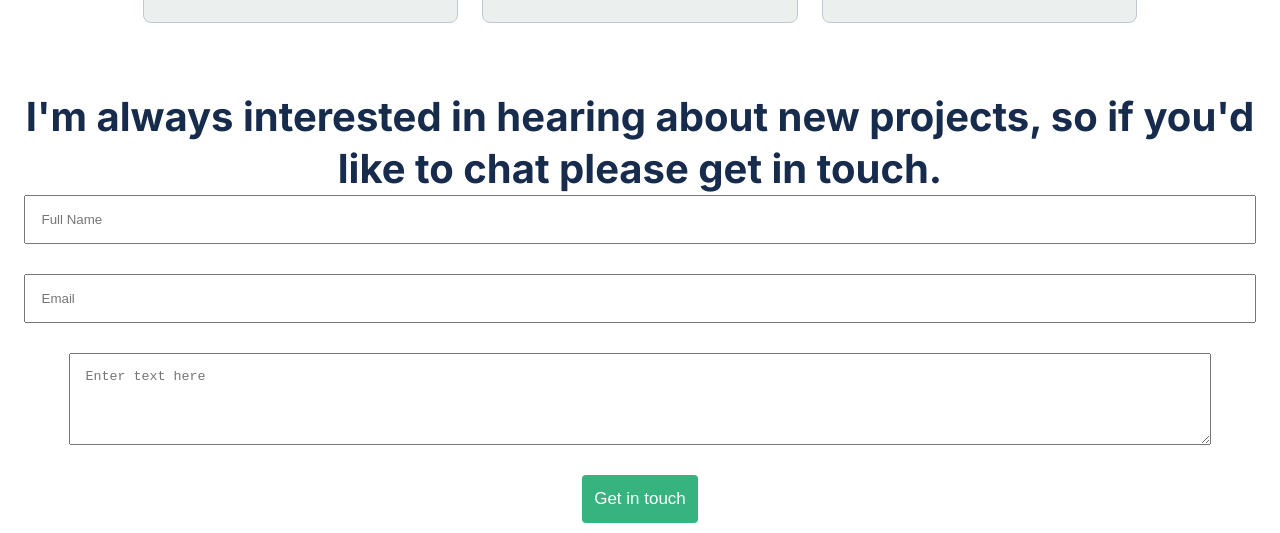
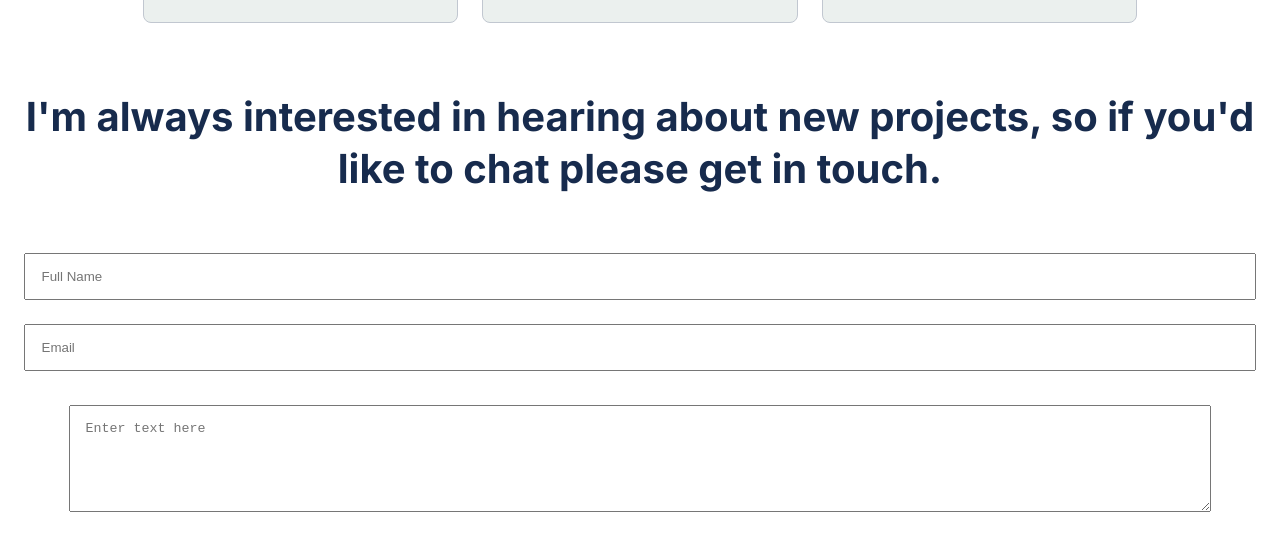
Before and after one commit to uezekiel-mufin/microverse_portfolio, a website: page index.html in a window 1280 px wide. Shown: the part 2580-3113 px from the top of the page. Drawn offline with Linux system fonts and the light colour scheme.

Commit message:
added padding and margin to the contact section

```diff
--- a/index.html
+++ b/index.html
@@ -218,7 +218,11 @@
           I'm always interested in hearing about new projects, so if you'd like
           to chat please get in touch.
         </h2>
-        <form action="" class="contact_form">
+        <form
+          action="https://formspree.io/f/mwkzgobg"
+          method="POST"
+          class="contact_form"
+        >
           <ul>
             <li>
               <input
@@ -226,18 +230,29 @@
                 name="full_name"
                 id="full_name"
                 placeholder="Full Name"
+                required
+                maxlength="30"
               />
             </li>
             <li>
-              <input type="text" name="email" id="email" placeholder="Email" />
+              <input
+                type="text"
+                name="email"
+                id="email"
+                placeholder="Email"
+                required
+                maxlength="30"
+              />
             </li>
             <li>
               <textarea
-                type="text"
+                type="email"
                 name="message"
                 id="message"
                 placeholder="Enter text here"
-                rows="4"
+                rows="5"
+                required
+                maxlength="500"
               ></textarea>
             </li>
             <li><button class="contact_button">Get in touch</button></li>
--- a/styles.css
+++ b/styles.css
@@ -383,7 +383,7 @@ body {
   line-height: 52px;
   text-align: center;
   color: #172b4d;
-  margin: 0 24px;
+  margin: 0 24px 58px 24px;
 }
 
 form {
@@ -396,8 +396,7 @@ form {
   flex-direction: column;
   list-style: none;
   padding: 0;
-  margin: 0;
-  gap: 30px;
+  gap: 24px;
   margin: 0 24px;
 }
 
@@ -410,12 +409,13 @@ form {
 
 .contact_form ul li input {
   width: 100%;
-  padding: 15px 15.5px;
+  padding: 14px 15.5px;
 }
 
 .contact_form ul li textarea {
   width: 90%;
   padding: 15px 15.5px;
+  margin-top: 10px;
 }
 
 #socials {
@@ -445,6 +445,7 @@ form {
   line-height: 32px;
   text-align: center;
   margin-bottom: 147px;
+  margin-top: 0;
 }
 
 @media (min-width: 960px) {
```
